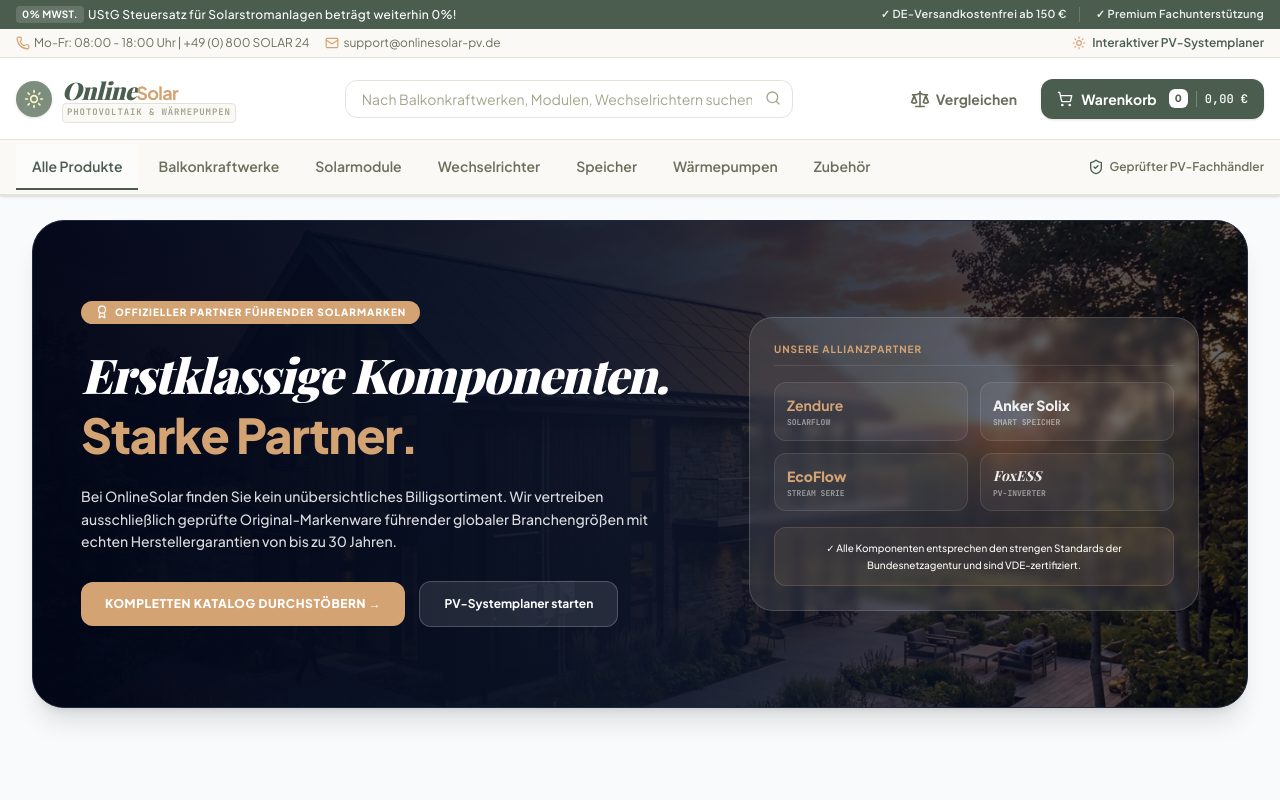
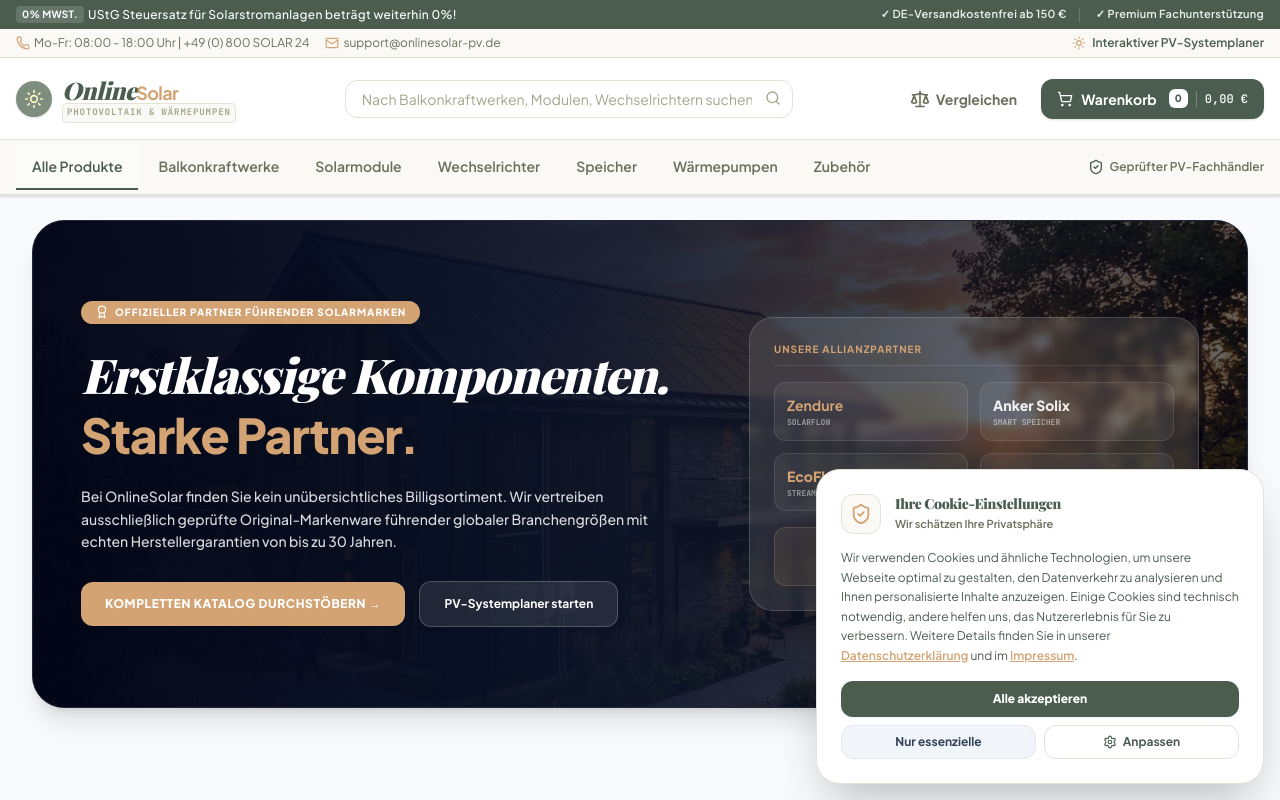
Before and after one commit to OnlineSolar-PV/OnlineSolar-PV, a React (Vite) app: page / in a window 1280 px wide. Shown: the top 800 px of the page. Built offline with nearby package versions, Linux system fonts and the light colour scheme; a web font is replaced by a local one.

Commit message:
feat: add cookie consent banner
Implement a GDPR-compliant cookie consent banner to manage user tracking preferences and ensure legal compliance.

```diff
--- a/src/App.tsx
+++ b/src/App.tsx
@@ -16,6 +16,7 @@
 import LegalView, { LegalTab } from './components/LegalView';
 import AdminView from './components/AdminView';
 import BrandHomepage from './components/BrandHomepage';
+import CookieBanner from './components/CookieBanner';
 import { Sun, SlidersHorizontal, ArrowUpDown, X, Star, Calendar, MessageSquare, Sparkles, Phone, ShieldCheck, ThumbsUp } from 'lucide-react';
 
 // Import image assets to ensure they are bundled properly by Vite
@@ -854,6 +855,15 @@
         onRemoveFromCompare={handleRemoveFromCompare}
         onAddToCart={(p) => handleAddToCart(p, 1)}
       />
+
+      {/* COMPLIANT COOKIE CONSENT BANNER */}
+      <CookieBanner
+        onNavigateLegal={(tab) => {
+          setActiveLegalTab(tab);
+          setIsAdminActive(false);
+          window.scrollTo({ top: 0, behavior: 'smooth' });
+        }}
+      />
     </div>
   );
 }
--- /dev/null
+++ b/src/components/CookieBanner.tsx
@@ -0,0 +1,218 @@
+import React, { useState, useEffect } from 'react';
+import { ShieldCheck, Info, Settings, Check, X } from 'lucide-react';
+
+interface CookieBannerProps {
+  onNavigateLegal: (tab: 'imprint' | 'terms' | 'privacy' | 'revocation') => void;
+}
+
+export interface CookiePreferences {
+  essential: boolean;
+  analytics: boolean;
+  marketing: boolean;
+}
+
+export default function CookieBanner({ onNavigateLegal }: CookieBannerProps) {
+  const [isVisible, setIsVisible] = useState(false);
+  const [showSettings, setShowSettings] = useState(false);
+  const [preferences, setPreferences] = useState<CookiePreferences>({
+    essential: true,
+    analytics: false,
+    marketing: false,
+  });
+
+  useEffect(() => {
+    // Check if user has already made a decision
+    const savedConsent = localStorage.getItem('onlinesolar_cookie_consent');
+    if (!savedConsent) {
+      // Delay showing the banner slightly for a smoother transition
+      const timer = setTimeout(() => {
+        setIsVisible(true);
+      }, 1000);
+      return () => clearTimeout(timer);
+    }
+  }, []);
+
+  const handleAcceptAll = () => {
+    const allPreferences: CookiePreferences = {
+      essential: true,
+      analytics: true,
+      marketing: true,
+    };
+    localStorage.setItem('onlinesolar_cookie_consent', JSON.stringify(allPreferences));
+    setIsVisible(false);
+  };
+
+  const handleAcceptSelected = () => {
+    localStorage.setItem('onlinesolar_cookie_consent', JSON.stringify(preferences));
+    setIsVisible(false);
+  };
+
+  const handleRejectAll = () => {
+    const minPreferences: CookiePreferences = {
+      essential: true,
+      analytics: false,
+      marketing: false,
+    };
+    localStorage.setItem('onlinesolar_cookie_consent', JSON.stringify(minPreferences));
+    setIsVisible(false);
+  };
+
+  if (!isVisible) return null;
+
+  return (
+    <div
+      id="cookie-consent-container"
+      className="fixed bottom-4 left-4 right-4 md:left-auto md:right-4 md:max-w-md bg-white border border-[#E5E2D9] rounded-3xl p-5 md:p-6 shadow-2xl z-50 animate-slide-in font-sans"
+    >
+      <div className="flex items-start gap-3.5 mb-3.5">
+        <div className="w-10 h-10 bg-[#FAF9F6] border border-[#E5E2D9] rounded-xl flex items-center justify-center shrink-0 text-[#4A5D4E]">
+          <ShieldCheck className="w-5.5 h-5.5 text-[#D4A373]" />
+        </div>
+        <div>
+          <h4 className="text-sm font-serif font-black text-[#4A5D4E] tracking-tight">
+            Ihre Cookie-Einstellungen
+          </h4>
+          <p className="text-[11px] text-[#6B705C] font-semibold mt-0.5">
+            Wir schätzen Ihre Privatsphäre
+          </p>
+        </div>
+      </div>
+
+      {!showSettings ? (
+        <>
+          <p className="text-xs text-[#4A5D4E] leading-relaxed mb-4">
+            Wir verwenden Cookies und ähnliche Technologien, um unsere Webseite optimal zu gestalten, den Datenverkehr zu analysieren und Ihnen personalisierte Inhalte anzuzeigen. Einige Cookies sind technisch notwendig, andere helfen uns, das Nutzererlebnis für Sie zu verbessern. Weitere Details finden Sie in unserer{' '}
+            <button
+              onClick={() => onNavigateLegal('privacy')}
+              className="text-[#D4A373] underline hover:text-[#c59262] font-semibold cursor-pointer"
+            >
+              Datenschutzerklärung
+            </button>{' '}
+            und im{' '}
+            <button
+              onClick={() => onNavigateLegal('imprint')}
+              className="text-[#D4A373] underline hover:text-[#c59262] font-semibold cursor-pointer"
+            >
+              Impressum
+            </button>.
+          </p>
+
+          <div className="flex flex-col gap-2 mt-4">
+            <button
+              id="cookie-accept-all"
+              onClick={handleAcceptAll}
+              className="w-full bg-[#4A5D4E] hover:bg-[#3d4d41] text-white text-xs font-extrabold py-2.5 px-4 rounded-xl transition shadow-xs cursor-pointer text-center"
+            >
+              Alle akzeptieren
+            </button>
+            <div className="grid grid-cols-2 gap-2">
+              <button
+                id="cookie-reject-all"
+                onClick={handleRejectAll}
+                className="bg-slate-100 hover:bg-slate-200 text-slate-700 text-xs font-bold py-2 px-3 rounded-xl transition cursor-pointer text-center border border-slate-200"
+              >
+                Nur essenzielle
+              </button>
+              <button
+                id="cookie-toggle-settings"
+                onClick={() => setShowSettings(true)}
+                className="bg-white hover:bg-slate-50 text-[#4A5D4E] border border-[#E5E2D9] text-xs font-bold py-2 px-3 rounded-xl transition cursor-pointer text-center flex items-center justify-center gap-1.5"
+              >
+                <Settings className="w-3.5 h-3.5" /> Anpassen
+              </button>
+            </div>
+          </div>
+        </>
+      ) : (
+        <div className="space-y-4 animate-fade-in">
+          <p className="text-[11px] text-[#6B705C] leading-relaxed">
+            Wählen Sie aus, welche Cookie-Kategorien Sie zulassen möchten. Sie können Ihre Einstellungen jederzeit ändern.
+          </p>
+
+          <div className="space-y-2.5 max-h-56 overflow-y-auto pr-1">
+            {/* Category: Essential */}
+            <div className="p-3 bg-[#FAF9F6] border border-[#E5E2D9] rounded-2xl flex items-start gap-2.5">
+              <input
+                type="checkbox"
+                checked={preferences.essential}
+                disabled
+                className="mt-0.5 rounded text-[#4A5D4E] focus:ring-[#4A5D4E] accent-[#4A5D4E] shrink-0"
+              />
+              <div className="flex-1">
+                <div className="flex items-center justify-between">
+                  <span className="text-xs font-extrabold text-[#3D4035]">Notwendig (Essenziell)</span>
+                  <span className="text-[9px] font-bold text-emerald-700 bg-emerald-50 border border-emerald-100 px-1.5 py-0.5 rounded">Immer aktiv</span>
+                </div>
+                <p className="text-[10px] text-[#6B705C] mt-0.5 leading-relaxed">
+                  Erforderlich für grundlegende Funktionen wie den Warenkorb, Ihre Spracheinstellungen und das Speichern Ihrer Cookie-Präferenzen selbst.
+                </p>
+              </div>
+            </div>
+
+            {/* Category: Analytics */}
+            <div
+              className="p-3 bg-white border border-[#E5E2D9] rounded-2xl flex items-start gap-2.5 cursor-pointer hover:bg-slate-50/50 transition"
+              onClick={() => setPreferences(prev => ({ ...prev, analytics: !prev.analytics }))}
+            >
+              <input
+                type="checkbox"
+                checked={preferences.analytics}
+                onChange={(e) => {
+                  e.stopPropagation();
+                  setPreferences(prev => ({ ...prev, analytics: e.target.checked }));
+                }}
+                className="mt-0.5 rounded text-[#4A5D4E] focus:ring-[#4A5D4E] accent-[#4A5D4E] shrink-0"
+              />
+              <div className="flex-1">
+                <span className="text-xs font-extrabold text-[#3D4035]">Analysen &amp; Statistik</span>
+                <p className="text-[10px] text-[#6B705C] mt-0.5 leading-relaxed">
+                  Ermöglicht uns zu verstehen, wie Besucher unsere Website nutzen (z.B. welche Solar-Planer-Funktionen am beliebtesten sind), um den Service fortlaufend zu verbessern.
+                </p>
+              </div>
+            </div>
+
+            {/* Category: Marketing */}
+            <div
+              className="p-3 bg-white border border-[#E5E2D9] rounded-2xl flex items-start gap-2.5 cursor-pointer hover:bg-slate-50/50 transition"
+              onClick={() => setPreferences(prev => ({ ...prev, marketing: !prev.marketing }))}
+            >
+              <input
+                type="checkbox"
+                checked={preferences.marketing}
+                onChange={(e) => {
+                  e.stopPropagation();
+                  setPreferences(prev => ({ ...prev, marketing: e.target.checked }));
+                }}
+                className="mt-0.5 rounded text-[#4A5D4E] focus:ring-[#4A5D4E] accent-[#4A5D4E] shrink-0"
+              />
+              <div className="flex-1">
+                <span className="text-xs font-extrabold text-[#3D4035]">Marketing &amp; Medien</span>
+                <p className="text-[10px] text-[#6B705C] mt-0.5 leading-relaxed">
+                  Wird verwendet, um personalisierte Empfehlungen für Balkonkraftwerke anzuzeigen oder interaktive Medien (wie YouTube-Erklärvideos) zu laden.
+                </p>
+              </div>
+            </div>
+          </div>
+
+          <div className="flex items-center gap-2 pt-2 border-t border-slate-100">
+            <button
+              type="button"
+              onClick={() => setShowSettings(false)}
+              className="flex-1 bg-slate-100 hover:bg-slate-200 text-slate-700 text-xs font-bold py-2.5 px-3 rounded-xl transition cursor-pointer text-center"
+            >
+              Zurück
+            </button>
+            <button
+              id="cookie-save-preferences"
+              type="button"
+              onClick={handleAcceptSelected}
+              className="flex-1 bg-[#4A5D4E] hover:bg-[#3d4d41] text-white text-xs font-extrabold py-2.5 px-3 rounded-xl transition shadow-xs cursor-pointer text-center"
+            >
+              Auswahl speichern
+            </button>
+          </div>
+        </div>
+      )}
+    </div>
+  );
+}
```
